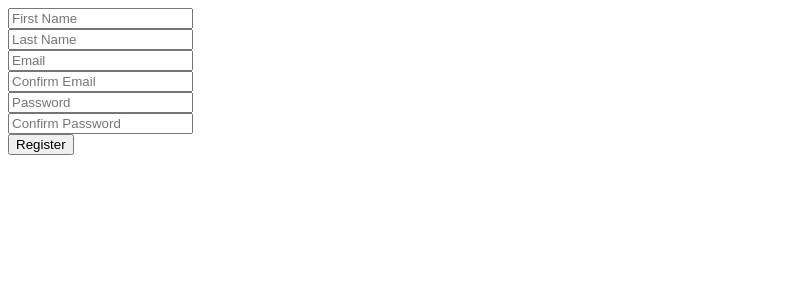
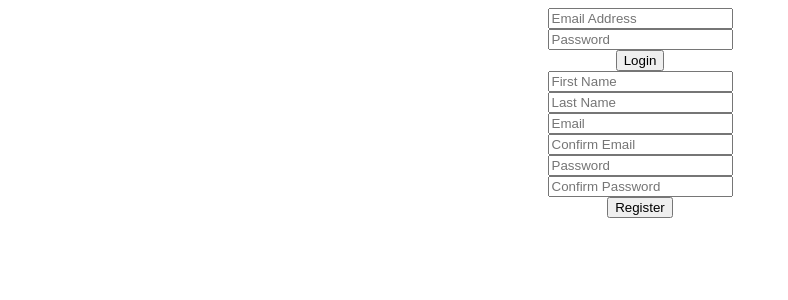
Before and after one commit to hoangdloc/social-network-website-project, a PHP site: page /register.php in a window 1280 px wide. Shown: the top 300 px of the page, without its empty margins (0-788 px from the left). Run offline with PHP 8.4, Linux system fonts and the light colour scheme.

Commit message:
fix register page and login page

```diff
--- /dev/null
+++ b/assets/css/register_style.css
@@ -0,0 +1,3 @@
+form {
+  text-align: center;
+}
--- /dev/null
+++ b/config/config.php
@@ -0,0 +1,12 @@
+<?php
+  ob_start(); //Turns on output buffering
+  session_start();
+
+  $timezone = date_default_timezone_set("Asia/Ho_Chi_Minh");
+
+  $con = mysqli_connect("localhost", "root", "", "social_network"); //Connection variable
+  if (mysqli_connect_errno()) {
+    echo "Failed to connect: " . mysqli_connect_errno();
+  }
+
+?>
--- /dev/null
+++ b/includes/form_handlers/login_handler.php
@@ -0,0 +1,30 @@
+<?php
+
+if (isset($_POST['login_button'])) {
+  $email = filter_var($_POST['log_email'], FILTER_SANITIZE_EMAIL); //Sanitize email
+
+  $_SESSION['log_email'] = $email; //Store email into session variable
+  $password = md5($_POST['log_password']); //Get password
+
+  $check_database_query = mysqli_query($con, "SELECT * FROM tblUser WHERE email = '$email' AND password = '$password'");
+  $check_login_query = mysqli_num_rows($check_database_query);
+  if ($check_login_query == 1) {
+    $row = mysqli_fetch_array($check_database_query);
+    $username = $row['username'];
+
+    $user_closed_query = mysqli_query($con, "SELECT * FROM tblUser WHERE email = '$email' AND user_closed = 'yes'");
+    if (mysqli_num_rows($user_closed_query) == 1) {
+      $reopen_account = mysqli_query($con, "UPDATE tblUser SET user_closed = 'no' WHERE email = '$email'");
+    }
+
+    $_SESSION['username'] = $username;
+    header("Location: index.php");
+    exit();
+  }
+  else {
+    array_push($error_array, "Email or password was incorrect!<br>");
+  }
+
+}
+
+?>
--- /dev/null
+++ b/includes/form_handlers/register_handler.php
@@ -0,0 +1,158 @@
+<?php
+
+//Declaring variables to prevent errors
+$fname = ""; //First name
+$lname = ""; //Last name
+$email = ""; //Email;
+$cfemail = ""; //Confirm email
+$password = ""; //Password
+$cfpassword = ""; //Confirm password
+$date = ""; //Sign up date
+$error_array = array(); //Holds error messages
+
+if (isset($_POST['register_button'])) {
+
+  //Registration form values
+
+  //First name
+  $fname = strip_tags($_POST['reg_fname']); //Remove html tags
+  $fname = str_replace(' ', '', $fname); //Remove spaces
+  $fname = ucfirst(strtolower($fname)); // Uppercase first letter
+  $_SESSION['reg_fname'] = $fname; // Store first name into session variables
+
+  //Last name
+  $lname = strip_tags($_POST['reg_lname']); //Remove html tags
+  $lname = str_replace(' ', '', $lname); //Remove spaces
+  $lname = ucfirst(strtolower($lname)); // Uppercase first letter
+  $_SESSION['reg_lname'] = $lname; // Store last name into session variables
+
+  //Email
+  $email = strip_tags($_POST['reg_email']); //Remove html tags
+  $email = str_replace(' ', '', $email); //Remove spaces
+  $_SESSION['reg_email'] = $email; // Store email into session variables
+
+  //Confirm email
+  $cfemail = strip_tags($_POST['reg_cfemail']); //Remove html tags
+  $cfemail = str_replace(' ', '', $cfemail); //Remove spaces
+  $_SESSION['reg_cfemail'] = $cfemail; // Store confirm email into session variables
+
+  //Password
+  $password = strip_tags($_POST['reg_password']); //Remove html tags
+  $cfpassword = strip_tags($_POST['reg_cfpassword']); //Remove html tags
+
+  $date = date("Y-m-d"); //Current date
+
+  if ($email == $cfemail) {
+    //Check of email is in valid format
+    if (filter_var($email, FILTER_VALIDATE_EMAIL)) {
+
+      $email = filter_var($email, FILTER_VALIDATE_EMAIL);
+
+      //Check if email already exists
+      $email_check = mysqli_query($con, "SELECT email FROM tblUser WHERE email = '$email'");
+
+      //Count the number of rows returned
+      $num_rows = mysqli_num_rows($email_check);
+
+      if ($num_rows > 0) {
+        array_push($error_array, "Email already in use<br>");
+      }
+
+    }
+    else {
+      array_push($error_array, "Invalid email format!<br>");
+    }
+
+  }
+  else {
+    array_push($error_array, "Emails don't match!<br>");
+  }
+
+  if (strlen($fname) > 25 || strlen($fname) < 2) {
+    array_push($error_array, "Your first name must be between 2 and 25 characters!<br>");
+  }
+
+  if (strlen($lname) > 25 || strlen($lname) < 2) {
+    array_push($error_array, "Your last name must be between 2 and 25 characters!<br>");
+  }
+
+  if ($password != $cfpassword) {
+    array_push($error_array, "Your passwords do not match!<br>");
+  }
+  else {
+    if (preg_match('/[^A-Za-z0-9]/', $password)) {
+      array_push($error_array, "Your password can only contain characters or numbers!<br>");
+    }
+  }
+
+  if (strlen($password) > 30 || strlen($password) < 5) {
+    array_push($error_array, "Your password must be between 5 and 30 characters!<br>");
+  }
+
+  if (empty($error_array)) {
+    $password = md5($password); //Encrypt password before sending to database
+
+    //Generate username by concatenating first name and last name
+    $username = strtolower($fname . "_" . $lname);
+    $check_username_query = mysqli_query($con, "SELECT username FROM tblUser WHERE username = '$username'");
+
+    $i = 0;
+    //if username exists add number to username
+    while(mysqli_num_rows($check_username_query) != 0) {
+      $i++; //Add 1 to i
+      $username = $username . "_" . $i;
+      $check_username_query = mysqli_query($con, "SELECT username FROM tblUser WHERE username = '$username'");
+    }
+
+    //Profile picture assignment
+    $rand = rand(1, 16); //Random number between 1 and 16
+
+    if ($rand == 1)
+      $profile_pic = "assets/images/profile_pics/defaults/head_alizarin.png";
+    else if ($rand == 2)
+      $profile_pic = "assets/images/profile_pics/defaults/head_amethyst.png";
+    else if ($rand == 3)
+      $profile_pic = "assets/images/profile_pics/defaults/head_belize_hole.png";
+    else if ($rand == 4)
+      $profile_pic = "assets/images/profile_pics/defaults/head_carrot.png";
+    else if ($rand == 5)
+      $profile_pic = "assets/images/profile_pics/defaults/head_deep_blue.png";
+    else if ($rand == 6)
+      $profile_pic = "assets/images/profile_pics/defaults/head_emerald.png";
+    else if ($rand == 7)
+      $profile_pic = "assets/images/profile_pics/defaults/head_green_sea.png";
+    else if ($rand == 8)
+      $profile_pic = "assets/images/profile_pics/defaults/head_nephritis.png";
+    else if ($rand == 9)
+      $profile_pic = "assets/images/profile_pics/defaults/head_pete_river.png";
+    else if ($rand == 10)
+      $profile_pic = "assets/images/profile_pics/defaults/head_pomegranate.png";
+    else if ($rand == 11)
+      $profile_pic = "assets/images/profile_pics/defaults/head_pumpkin.png";
+    else if ($rand == 12)
+      $profile_pic = "assets/images/profile_pics/defaults/head_red.png";
+    else if ($rand == 13)
+      $profile_pic = "assets/images/profile_pics/defaults/head_sun_flower.png";
+    else if ($rand == 14)
+      $profile_pic = "assets/images/profile_pics/defaults/head_turqoise.png";
+    else if ($rand == 15)
+      $profile_pic = "assets/images/profile_pics/defaults/head_wet_asphalt.png";
+    else if ($rand == 16)
+      $profile_pic = "assets/images/profile_pics/defaults/head_wisteria.png";
+
+    $query = mysqli_query($con, "INSERT INTO tblUser VALUES (NULL, '$fname', '$lname', '$username', '$email', '$password', '$date', '$profile_pic', '0', '0', 'no', ',')");
+
+    array_push($error_array, "<span style='color: #14c800;'>You're all set! Go ahead and login!</span><br>");
+
+    //Clear session variables
+    $_SESSION['reg_fname'] = "";
+    $_SESSION['reg_lname'] = "";
+    $_SESSION['reg_email'] = "";
+    $_SESSION['reg_cfemail'] = "";
+    $_SESSION['reg_password'] = "";
+    $_SESSION['reg_cfpassword'] = "";
+  }
+
+}
+
+?>
--- a/register.php
+++ b/register.php
@@ -1,161 +1,7 @@
 <?php
-  session_start();
-  $con = mysqli_connect("localhost", "root", "", "social_network");
-  if (mysqli_connect_errno())
-    echo "Failed to connect: " . mysqli_connect_errno();
-
-  //Declaring variables to prevent errors
-  $fname = ""; //First name
-  $lname = ""; //Last name
-  $email = ""; //Email;
-  $cfemail = ""; //Confirm email
-  $password = ""; //Password
-  $cfpassword = ""; //Confirm password
-  $date = ""; //Sign up date
-  $error_array = array(); //Holds error messages
-
-  if (isset($_POST['register_button'])) {
-
-    //Registration form values
-
-    //First name
-    $fname = strip_tags($_POST['reg_fname']); //Remove html tags
-    $fname = str_replace(' ', '', $fname); //Remove spaces
-    $fname = ucfirst(strtolower($fname)); // Uppercase first letter
-    $_SESSION['reg_fname'] = $fname; // Store first name into session variables
-
-    //Last name
-    $lname = strip_tags($_POST['reg_lname']); //Remove html tags
-    $lname = str_replace(' ', '', $lname); //Remove spaces
-    $lname = ucfirst(strtolower($lname)); // Uppercase first letter
-    $_SESSION['reg_lname'] = $lname; // Store last name into session variables
-
-    //Email
-    $email = strip_tags($_POST['reg_email']); //Remove html tags
-    $email = str_replace(' ', '', $email); //Remove spaces
-    $_SESSION['reg_email'] = $email; // Store email into session variables
-
-    //Confirm email
-    $cfemail = strip_tags($_POST['reg_cfemail']); //Remove html tags
-    $cfemail = str_replace(' ', '', $cfemail); //Remove spaces
-    $_SESSION['reg_cfemail'] = $cfemail; // Store confirm email into session variables
-
-    //Password
-    $password = strip_tags($_POST['reg_password']); //Remove html tags
-    $cfpassword = strip_tags($_POST['reg_cfpassword']); //Remove html tags
-
-    $date = date("Y-m-d"); //Current date
-
-    if ($email == $cfemail) {
-      //Check of email is in valid format
-      if (filter_var($email, FILTER_VALIDATE_EMAIL)) {
-        $email = filter_var($email, FILTER_VALIDATE_EMAIL);
-
-        //Check if email already exists
-        $email_check = mysqli_query($con, "SELECT email FROM tblUser WHERE email = '$email'");
-
-        //Count the number of rows returned
-        $num_rows = mysqli_num_rows($email_check);
-
-        if ($num_rows > 0)
-          array_push($error_array, "Email already in use<br>");
-
-      }
-      else {
-        array_push($error_array, "Invalid email format!<br>");
-      }
-    }
-    else {
-      array_push($error_array, "Emails don't match!<br>");
-    }
-
-    if (strlen($fname) > 25 || strlen($fname) < 2) {
-      array_push($error_array, "Your first name must be between 2 and 25 characters!<br>");
-    }
-
-    if (strlen($lname) > 25 || strlen($lname) < 2) {
-      array_push($error_array, "Your last name must be between 2 and 25 characters!<br>");
-    }
-
-    if ($password != $cfpassword) {
-      array_push($error_array, "Your passwords do not match!<br>");
-    }
-    else {
-      if (preg_match('/[^A-Za-z0-9]/', $password)) {
-        array_push($error_array, "Your password can only contain characters or numbers!<br>");
-      }
-    }
-
-    if (strlen($password) > 30 || strlen($password) < 5) {
-      array_push($error_array, "Your password must be between 5 and 30 characters!<br>");
-    }
-
-    if (empty($error_array)) {
-      $password = md5($password); //Encrypt password before sending to database
-
-      //Generate username by concatenating first name and last name
-      $username = strtolower($fname . "_" . $lname);
-      $check_username_query = mysqli_query($con, "SELECT username FROM tblUser WHERE username = '$username'");
-
-      $i = 0;
-      //if username exists add number to username
-      while(mysqli_num_rows($check_username_query) != 0) {
-        $i++; //Add 1 to i
-        $username = $username . "_" . $i;
-        $check_username_query = mysqli_query($con, "SELECT username FROM tblUser WHERE username = '$username'");
-      }
-
-      //Profile picture assignment
-      $rand = rand(1, 16); //Random number between 1 and 16
-
-      if ($rand == 1)
-        $profile_pic = "assets/images/profile_pics/defaults/head_alizarin.png";
-      else if ($rand == 2)
-        $profile_pic = "assets/images/profile_pics/defaults/head_amethyst.png";
-      else if ($rand == 3)
-        $profile_pic = "assets/images/profile_pics/defaults/head_belize_hole.png";
-      else if ($rand == 4)
-        $profile_pic = "assets/images/profile_pics/defaults/head_carrot.png";
-      else if ($rand == 5)
-        $profile_pic = "assets/images/profile_pics/defaults/head_deep_blue.png";
-      else if ($rand == 6)
-        $profile_pic = "assets/images/profile_pics/defaults/head_emerald.png";
-      else if ($rand == 7)
-        $profile_pic = "assets/images/profile_pics/defaults/head_green_sea.png";
-      else if ($rand == 8)
-        $profile_pic = "assets/images/profile_pics/defaults/head_nephritis.png";
-      else if ($rand == 9)
-        $profile_pic = "assets/images/profile_pics/defaults/head_pete_river.png";
-      else if ($rand == 10)
-        $profile_pic = "assets/images/profile_pics/defaults/head_pomegranate.png";
-      else if ($rand == 11)
-        $profile_pic = "assets/images/profile_pics/defaults/head_pumpkin.png";
-      else if ($rand == 12)
-        $profile_pic = "assets/images/profile_pics/defaults/head_red.png";
-      else if ($rand == 13)
-        $profile_pic = "assets/images/profile_pics/defaults/head_sun_flower.png";
-      else if ($rand == 14)
-        $profile_pic = "assets/images/profile_pics/defaults/head_turqoise.png";
-      else if ($rand == 15)
-        $profile_pic = "assets/images/profile_pics/defaults/head_wet_asphalt.png";
-      else if ($rand == 16)
-        $profile_pic = "assets/images/profile_pics/defaults/head_wisteria.png";
-
-      $query = mysqli_query($con, "INSERT INTO tblUser VALUES ('', '$fname', '$lname', '$username', '$email', '$password', '$date', '$profile_pic', '0', '0', 'no', ',')");
-
-      array_push($error_array, "<span style='color: #14c800;'>You're all set! Go ahead and login!</span><br>");
-
-      //Clear session variables
-      $_SESSION['reg_fname'] = "";
-      $_SESSION['reg_lname'] = "";
-      $_SESSION['reg_email'] = "";
-      $_SESSION['reg_cfemail'] = "";
-      $_SESSION['reg_password'] = "";
-      $_SESSION['reg_cfpassword'] = "";
-    }
-
-  }
-
+  require 'config/config.php';
+  require 'includes/form_handlers/register_handler.php';
+  require 'includes/form_handlers/login_handler.php';
 ?>
 
 <!DOCTYPE html>
@@ -165,8 +11,24 @@
   <meta http-equiv="X-UA-Compatible" content="IE=edge">
   <meta name="viewport" content="width=device-width, initial-scale=1.0">
   <title>Welcome to Nhanchinher</title>
+  <link rel="stylesheet" type="text/css" href="assets/css/register_style.css">
 </head>
 <body>
+  <form action="register.php" method="POST">
+    <input type="email" name="log_email" placeholder="Email Address" value="<?php if(isset($_SESSION['log_email'])) {
+      echo $_SESSION['log_email'];
+    } ?>" required>
+    <br>
+    <input type="password" name="log_password" placeholder="Password">
+    <br>
+    <input type="submit" name="login_button" value="Login">
+    <br>
+
+    <?php
+      if (in_array("Email or password was incorrect!<br>", $error_array))
+        echo "Email or password was incorrect!<br>";
+    ?>
+  </form>
 
   <form action="register.php" method="POST">
     <input type="text" name="reg_fname" placeholder="First Name" value="<?php if(isset($_SESSION['reg_fname'])) {
```
Also changed, not shown: index.php (added, +12 -0 lines), README.md, 2 other files.
